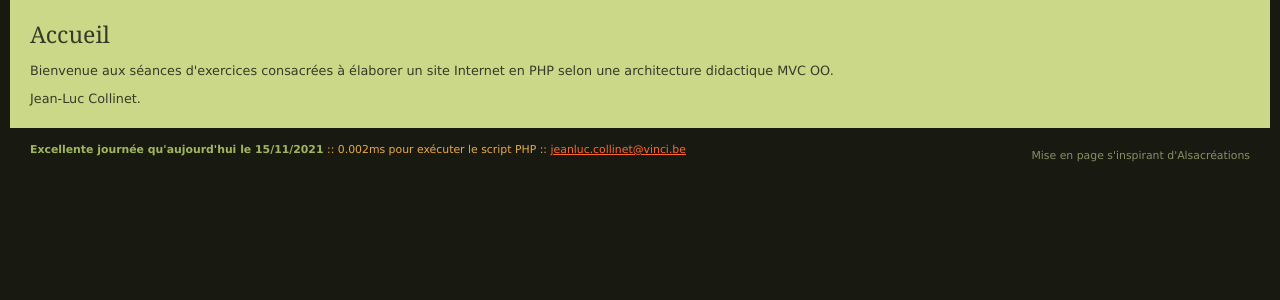
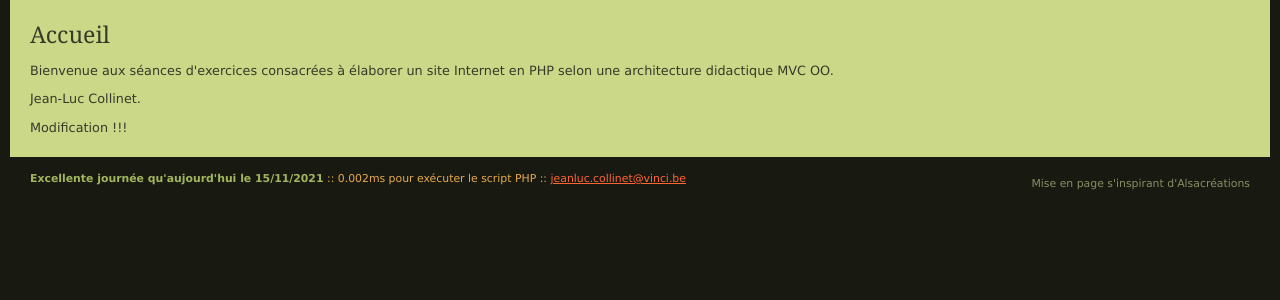
Before and after one commit to AgroLucas/testPipelineInfra, a PHP site: page / in a window 1280 px wide. Shown: the part 159-459 px from the top of the page. Run offline with PHP 8.4, Linux system fonts and the light colour scheme.

Commit message:
refactor acceuil.php

```diff
--- a/views/accueil.php
+++ b/views/accueil.php
@@ -2,4 +2,5 @@
 			<h2>Accueil</h2>
 			<p>Bienvenue aux séances d'exercices consacrées à élaborer un site Internet en PHP selon une architecture didactique MVC OO.</p>
 			<p>Jean-Luc Collinet.</p>
+			<p>Modification !!!</p>
 		</section>
```
